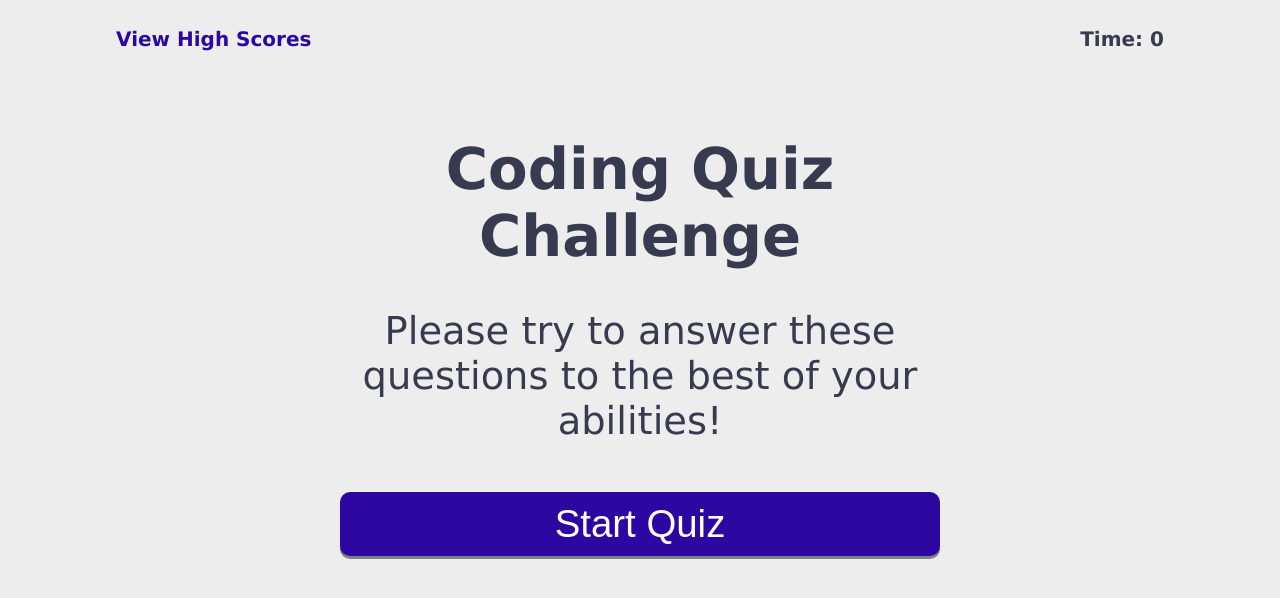
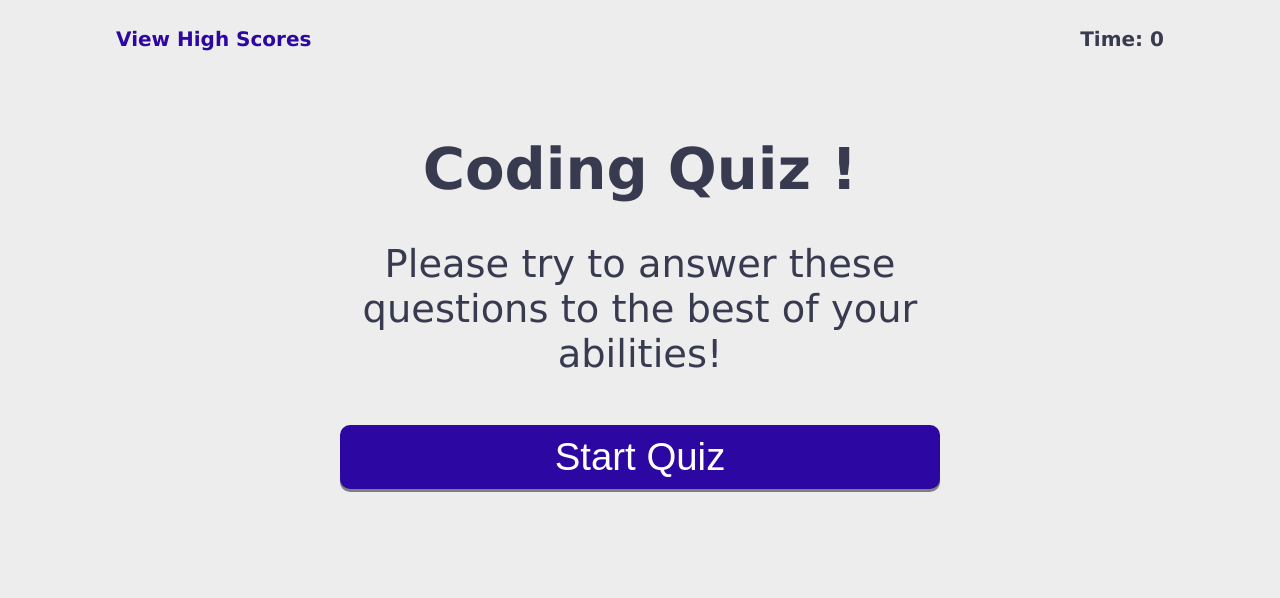
Before and after one commit to deemonroee/codequiz, a plain HTML site: page index.html in a window 1280 px wide. Drawn offline with Linux system fonts and the light colour scheme.

Commit message:
readme updates

```diff
--- a/assets/style.css
+++ b/assets/style.css
@@ -213,4 +213,4 @@ li {
         font-size: 3.0vw;
     }
 
-}
+;
--- a/index.html
+++ b/index.html
@@ -15,7 +15,7 @@
 
     <div id="starter-container" class="show">
         <div class="container start">
-            <h1>Coding Quiz Challenge</h1>
+            <h1>Coding Quiz !</h1>
             <p> Please try to answer these questions to the best of your abilities!</p>
             <button class="btn startend" id="start-game">Start Quiz</button>
         </div>
```
Also changed, not shown: 1 other file.
